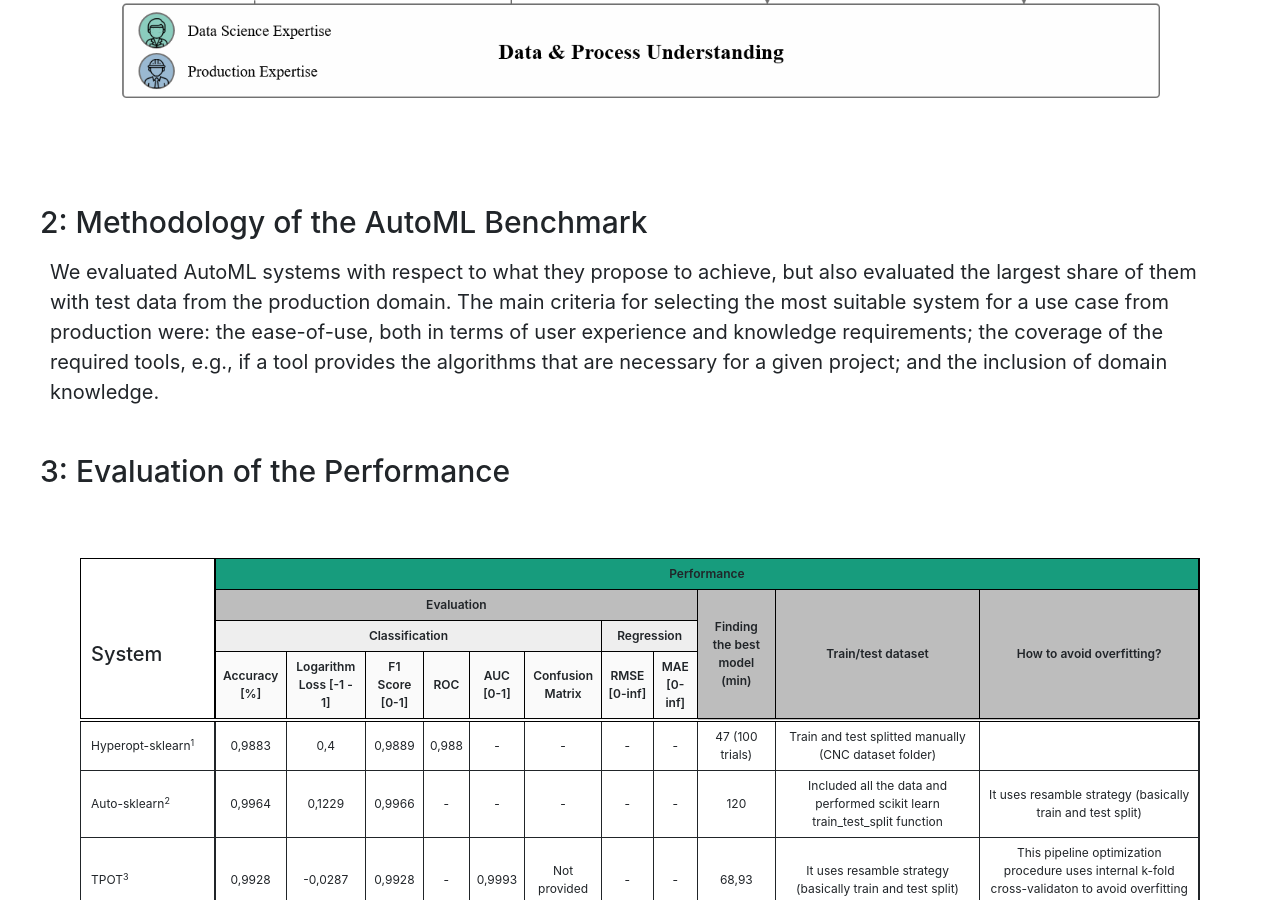
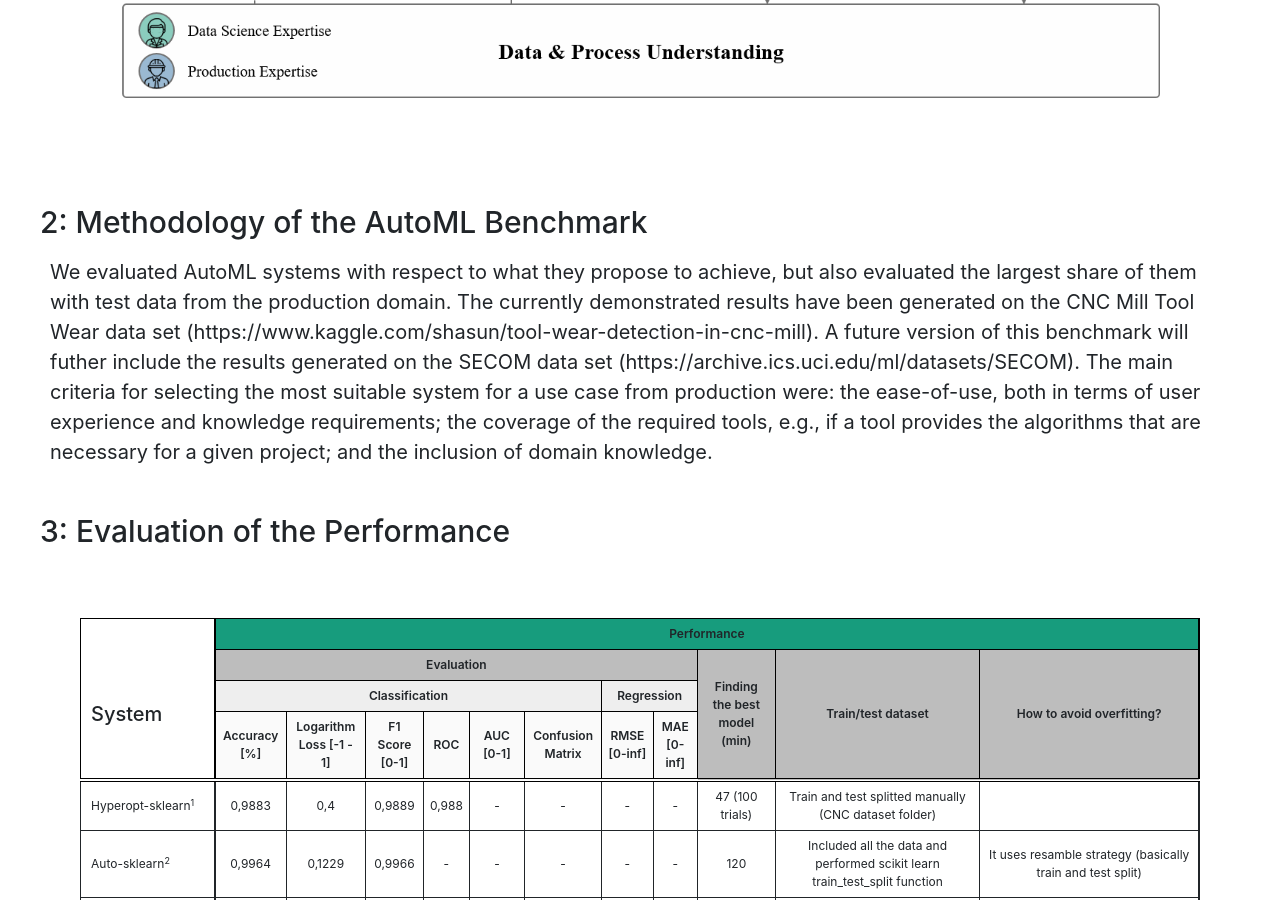
Before and after one commit to jonathankrauss/AutoML-Benchmark, a Jekyll site: the page built from README.md, in a window 1280 px wide and 900 px high, scrolled down 1199 px. Built offline with Jekyll 4.4.1, drawn with Linux system fonts in a browser that asks for light colours; our own code applies the rules of GitHub Pages for plain Markdown files; comment, search, counter and statistics services are not loaded.

Commit message:
Update default.html

```diff
--- a/_layouts/default.html
+++ b/_layouts/default.html
@@ -76,7 +76,9 @@ Projects that rely on the application of ML are usually referred to as ML projec
   <section class= "ph4">
     <h2> 2: Methodology of the AutoML Benchmark </h2>
     <p class = "ph2"> We evaluated AutoML systems with respect to what they propose to achieve,
-      but also evaluated the largest share of them with test data from the production domain.
+      but also evaluated the largest share of them with test data from the production domain. The currently
+      demonstrated results have been generated on the CNC Mill Tool Wear data set (https://www.kaggle.com/shasun/tool-wear-detection-in-cnc-mill).
+      A future version of this benchmark will futher include the results generated on the SECOM data set (https://archive.ics.uci.edu/ml/datasets/SECOM).
       The main criteria for selecting the most suitable system for a use case from production were:
       the ease-of-use, both in terms of user experience and knowledge requirements; the coverage of the
       required tools, e.g., if a tool provides the algorithms that are necessary for a given project;
```
